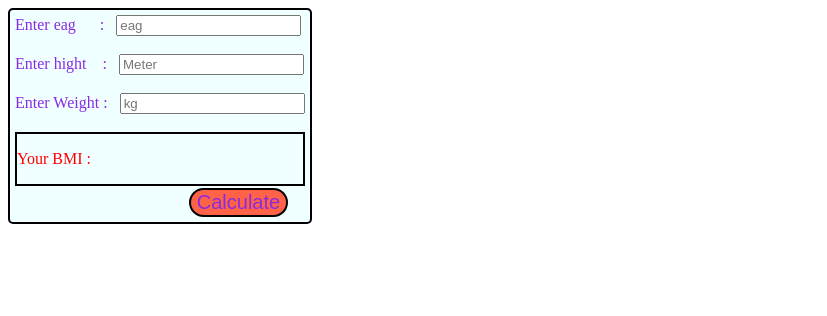
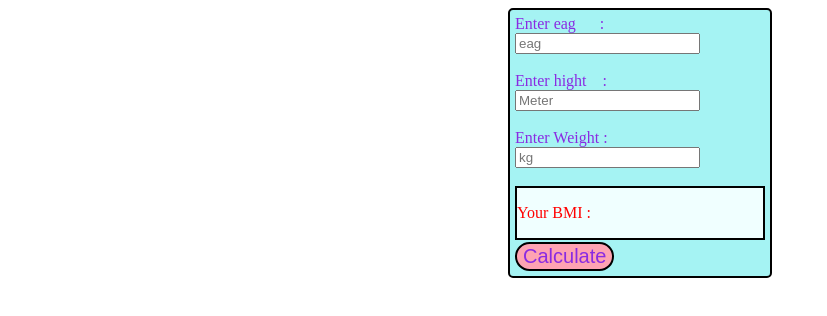
Before and after one commit to kashishInamdar/gif-practice, a plain HTML site: page IBMcalulater.html in a window 1280 px wide. Shown: the whole page, without its empty margins (0-827 px from the left). Drawn offline with Linux system fonts and the light colour scheme.

```diff
--- a/IBMcalulater.html
+++ b/IBMcalulater.html
@@ -7,29 +7,33 @@
     <title>Document</title>
     <style>
         .calculater {
-            display: inline-block;
+            display: block;
+            width: 250px;
             border: 2px solid black;
             border-radius: 5px;
             padding: 5px;
             color: blueviolet;
-            background-color: azure;
+            background-color: rgb(165, 243, 243);
             margin-left: auto;
             margin-right: auto;
         }
 
         .btn {
             color: blueviolet;
-            background-color: tomato;
-            border: 2px solid black;
+            background-color: rgb(254, 163, 178);
+            border: 2px solid rgb(0, 0, 0);
             font-size: 20px;
             border-radius: 20px;
-            margin-left: 60%;
+            margin-left: auto;
+
             margin-top: 2px;
         }
 
         .answer {
             border: 2px solid black;
             color: red;
+            background-color: azure;
+
         }
     </style>
 </head>
```
